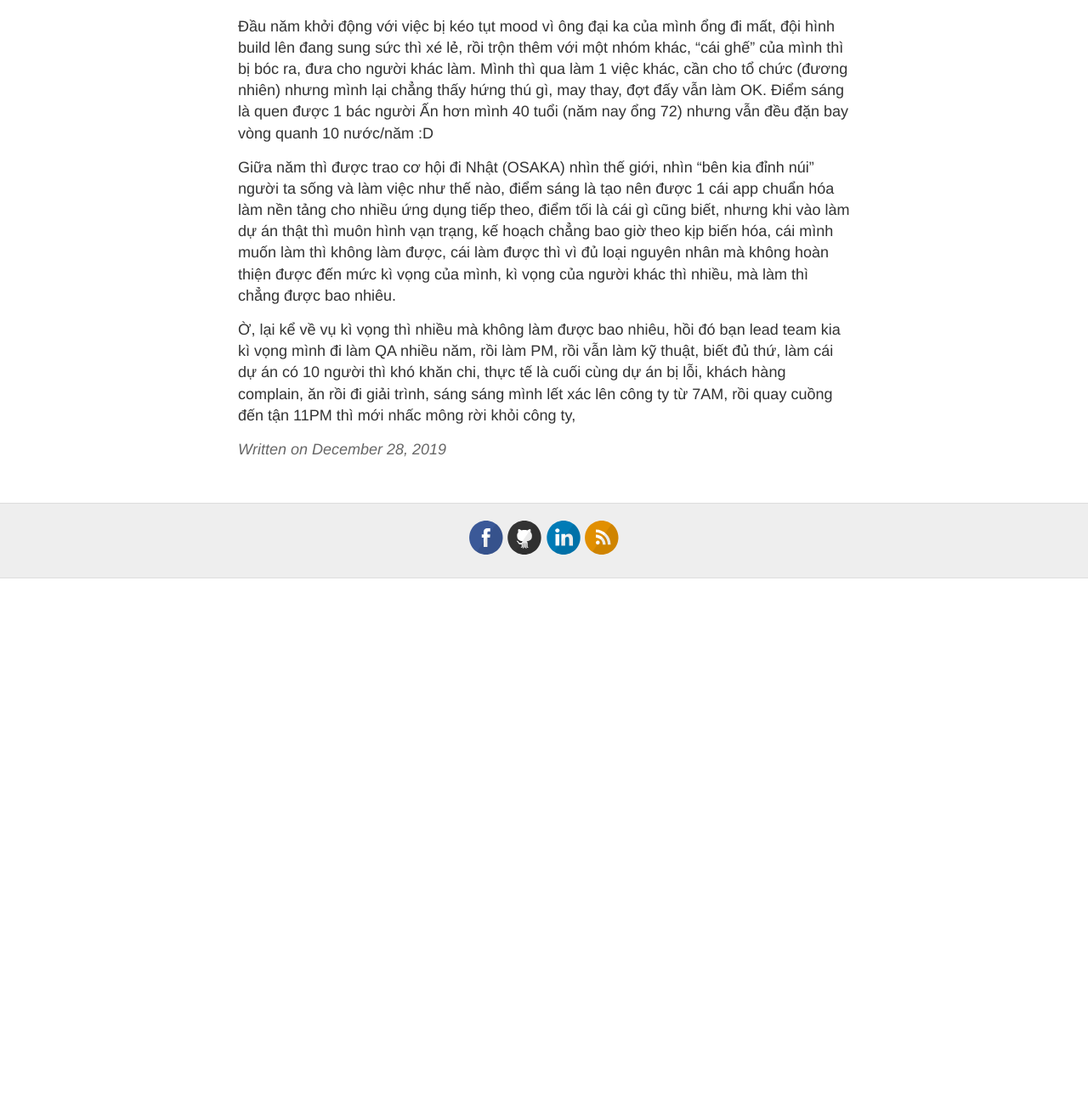
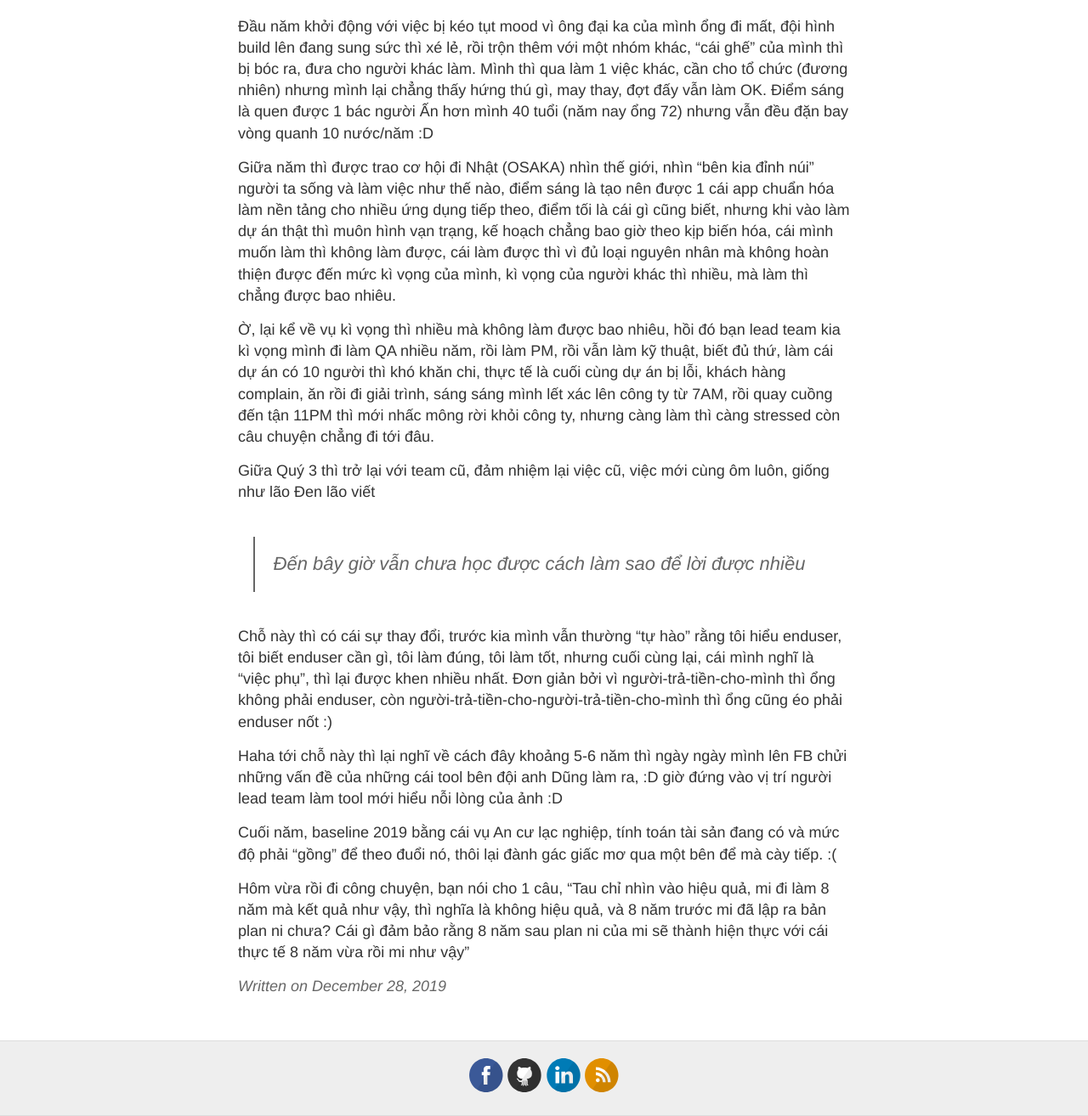
Before and after one commit to long-nguyenxuan/long-nguyenxuan.github.io, a Jekyll site: the page built from _posts/2019-12-29-chuyen-ngay-cuoi-nam-2019.md, in a window 1280 px wide and 1400 px high, scrolled down 525 px, cut to the strip 86-1400 px from the top of the window. Shown: the whole strip at 85% size. Built offline with Jekyll 4.4.1, drawn with Linux system fonts in a browser that asks for light colours; comment, search, counter and statistics services are not loaded; before the commit the page ends 1292 px from its top, so only the background shows below that.

Commit message:
Update 2019-12-29-chuyen-ngay-cuoi-nam-2019.md

```diff
--- a/_posts/2019-12-29-chuyen-ngay-cuoi-nam-2019.md
+++ b/_posts/2019-12-29-chuyen-ngay-cuoi-nam-2019.md
@@ -14,4 +14,16 @@ Mỗi năm đến ngày này lại cố viết cái gì đó gọi là tổng k
 
 Giữa năm thì được trao cơ hội đi Nhật (OSAKA) nhìn thế giới, nhìn "bên kia đỉnh núi" người ta sống và làm việc như thế nào, điểm sáng là tạo nên được 1 cái app chuẩn hóa làm nền tảng cho nhiều ứng dụng tiếp theo, điểm tối là cái gì cũng biết, nhưng khi vào làm dự án thật thì muôn hình vạn trạng, kế hoạch chẳng bao giờ theo kịp biến hóa, cái mình muốn làm thì không làm được, cái làm được thì vì đủ loại nguyên nhân mà không hoàn thiện được đến mức kì vọng của mình, kì vọng của người khác thì nhiều, mà làm thì chẳng được bao nhiêu.
 
-Ờ, lại kể về vụ kì vọng thì nhiều mà không làm được bao nhiêu, hồi đó bạn lead team kia kì vọng mình đi làm QA nhiều năm, rồi làm PM, rồi vẫn làm kỹ thuật, biết đủ thứ, làm cái dự án có 10 người thì khó khăn chi, thực tế là cuối cùng dự án bị lỗi, khách hàng complain, ăn rồi đi giải trình, sáng sáng mình lết xác lên công ty từ 7AM, rồi quay cuồng đến tận 11PM thì mới nhấc mông rời khỏi công ty,
+Ờ, lại kể về vụ kì vọng thì nhiều mà không làm được bao nhiêu, hồi đó bạn lead team kia kì vọng mình đi làm QA nhiều năm, rồi làm PM, rồi vẫn làm kỹ thuật, biết đủ thứ, làm cái dự án có 10 người thì khó khăn chi, thực tế là cuối cùng dự án bị lỗi, khách hàng complain, ăn rồi đi giải trình, sáng sáng mình lết xác lên công ty từ 7AM, rồi quay cuồng đến tận 11PM thì mới nhấc mông rời khỏi công ty, nhưng càng làm thì càng stressed còn câu chuyện chẳng đi tới đâu.
+
+Giữa Quý 3 thì trở lại với team cũ, đảm nhiệm lại việc cũ, việc mới cùng ôm luôn, giống như lão Đen lão viết
+
+> Đến bây giờ vẫn chưa học được cách làm sao để lời được nhiều
+
+Chỗ này thì có cái sự thay đổi, trước kia mình vẫn thường "tự hào" rằng tôi hiểu enduser, tôi biết enduser cần gì, tôi làm đúng, tôi làm tốt, nhưng cuối cùng lại, cái mình nghĩ là "việc phụ", thì lại được khen nhiều nhất. Đơn giản bởi vì người-trả-tiền-cho-mình thì ổng không phải enduser, còn người-trả-tiền-cho-người-trả-tiền-cho-mình thì ổng cũng éo phải enduser nốt :)
+
+Haha tới chỗ này thì lại nghĩ về cách đây khoảng 5-6 năm thì ngày ngày mình lên FB chửi những vấn đề của những cái tool bên đội anh Dũng làm ra, :D giờ đứng vào vị trí người lead team làm tool mới hiểu nỗi lòng của ảnh :D
+
+Cuối năm, baseline 2019 bằng cái vụ An cư lạc nghiệp, tính toán tài sản đang có và mức độ phải "gồng" để theo đuổi nó, thôi lại đành gác giấc mơ qua một bên để mà cày tiếp. :(
+
+Hôm vừa rồi đi công chuyện, bạn nói cho 1 câu, "Tau chỉ nhìn vào hiệu quả, mi đi làm 8 năm mà kết quả như vậy, thì nghĩa là không hiệu quả, và 8 năm trước mi đã lập ra bản plan ni chưa? Cái gì đảm bảo rằng 8 năm sau plan ni của mi sẽ thành hiện thực với cái thực tế 8 năm vừa rồi mi như vậy"
```
